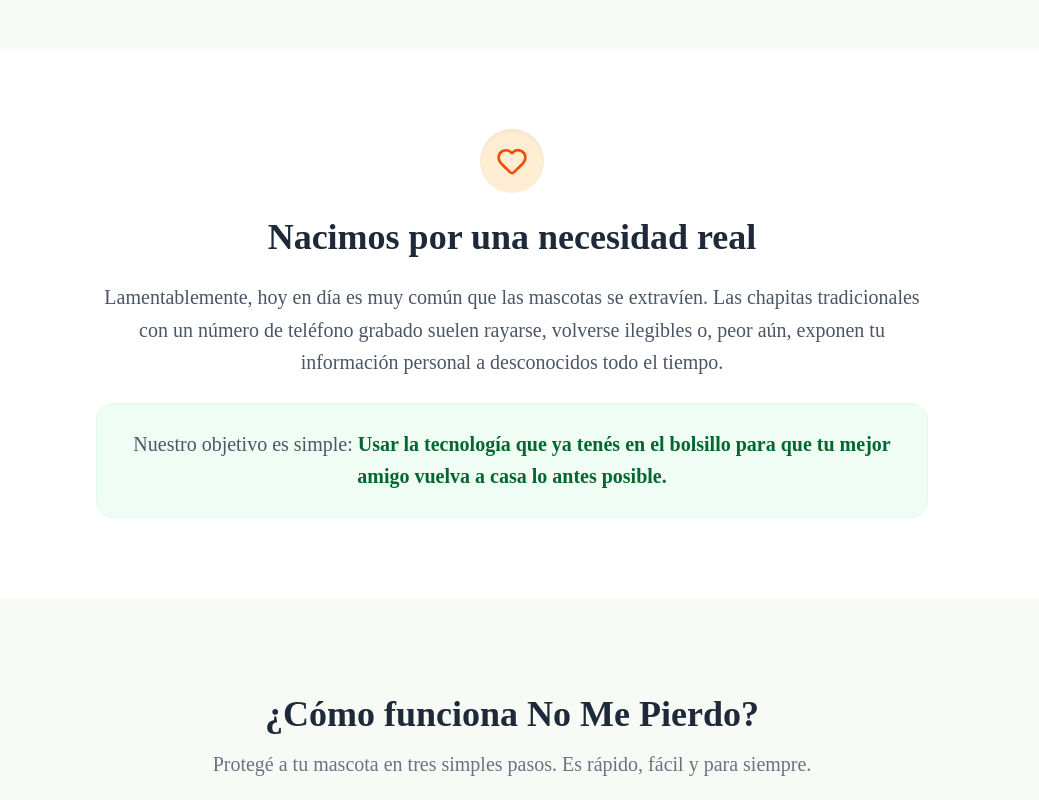
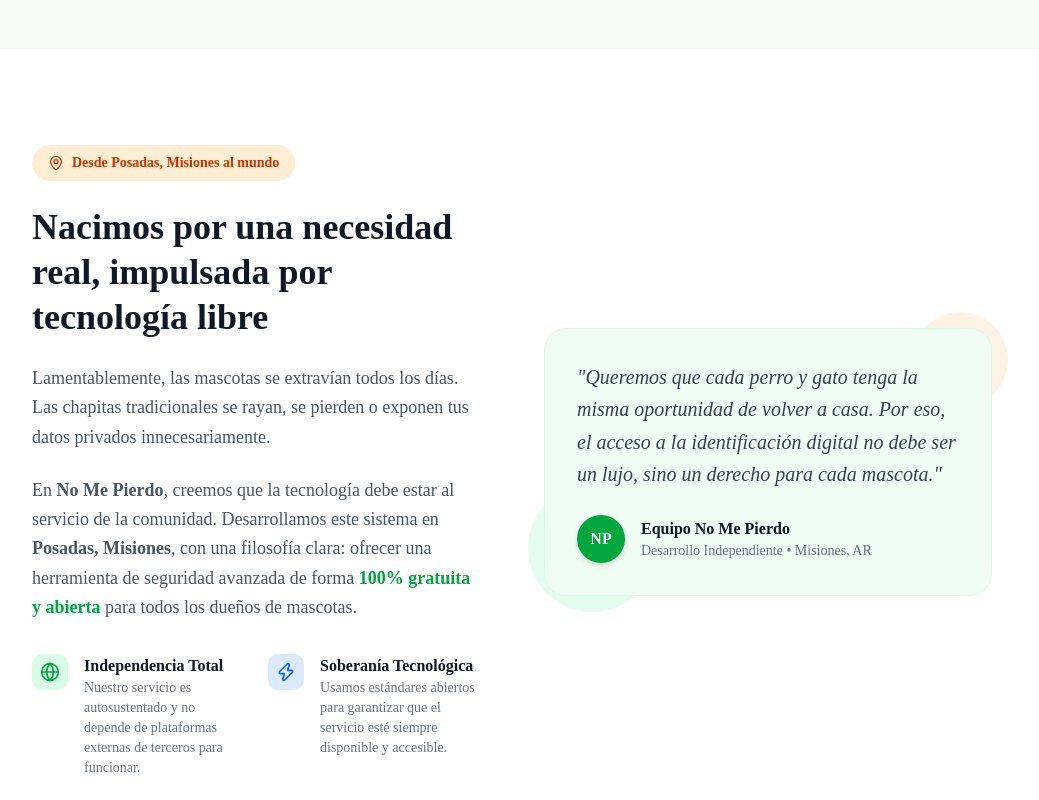
Before and after one commit to matiashr1991/nomepierdo, a Next.js app: page / in a window 1280 px wide. Shown: the part 740-1540 px from the top of the page, without its empty margins (128-1167 px from the left). Built offline with nearby package versions, Linux system fonts and the light colour scheme.

Commit message:
feat: enhance 'About Us' section with location and philosophy

```diff
--- a/src/app/page.tsx
+++ b/src/app/page.tsx
@@ -1,6 +1,6 @@
 import Link from "next/link";
 import Image from "next/image";
-import { Dog, QrCode, Smartphone, RefreshCw, ShieldCheck, Tag, Heart, Shield, Database, Clock, CheckCircle, UserPlus, FileDown } from "lucide-react";
+import { Dog, QrCode, Smartphone, RefreshCw, ShieldCheck, Tag, Heart, Shield, Database, Clock, CheckCircle, UserPlus, FileDown, MapPin, Globe, Zap } from "lucide-react";
 import { Logo } from "@/components/Logo";
 
 export default function Home() {
@@ -79,18 +79,64 @@
       </section>
 
       {/* Sobre Nosotros Section */}
-      <section className="py-20 bg-white">
-        <div className="max-w-4xl mx-auto px-4 sm:px-6 lg:px-8 text-center">
-          <div className="inline-flex items-center justify-center w-16 h-16 rounded-full bg-orange-100 text-orange-600 mb-6 shadow-inner">
-            <Heart className="w-8 h-8" />
+      <section className="py-24 bg-white">
+        <div className="max-w-5xl mx-auto px-4 sm:px-6 lg:px-8">
+          <div className="grid grid-cols-1 lg:grid-cols-2 gap-16 items-center">
+            <div>
+              <div className="inline-flex items-center px-4 py-2 rounded-full bg-orange-100 text-orange-700 font-bold text-sm mb-6">
+                <MapPin className="w-4 h-4 mr-2" />
+                Desde Posadas, Misiones al mundo
+              </div>
+              <h2 className="text-4xl font-extrabold text-gray-900 mb-6 leading-tight">Nacimos por una necesidad real, impulsada por tecnología libre</h2>
+              <p className="text-lg text-gray-600 leading-relaxed mb-6">
+                Lamentablemente, las mascotas se extravían todos los días. Las chapitas tradicionales se rayan, se pierden o exponen tus datos privados innecesariamente.
+              </p>
+              <p className="text-lg text-gray-600 leading-relaxed mb-8">
+                En <strong>No Me Pierdo</strong>, creemos que la tecnología debe estar al servicio de la comunidad. Desarrollamos este sistema en <strong>Posadas, Misiones</strong>, con una filosofía clara: ofrecer una herramienta de seguridad avanzada de forma <span className="text-green-600 font-bold">100% gratuita y abierta</span> para todos los dueños de mascotas.
+              </p>
+
+              <div className="grid grid-cols-1 sm:grid-cols-2 gap-6">
+                <div className="flex items-start">
+                  <div className="bg-green-100 p-2 rounded-lg mr-4">
+                    <Globe className="w-5 h-5 text-green-600" />
+                  </div>
+                  <div>
+                    <h4 className="font-bold text-gray-900">Independencia Total</h4>
+                    <p className="text-sm text-gray-500">Nuestro servicio es autosustentado y no depende de plataformas externas de terceros para funcionar.</p>
+                  </div>
+                </div>
+                <div className="flex items-start">
+                  <div className="bg-blue-100 p-2 rounded-lg mr-4">
+                    <Zap className="w-5 h-5 text-blue-600" />
+                  </div>
+                  <div>
+                    <h4 className="font-bold text-gray-900">Soberanía Tecnológica</h4>
+                    <p className="text-sm text-gray-500">Usamos estándares abiertos para garantizar que el servicio esté siempre disponible y accesible.</p>
+                  </div>
+                </div>
+              </div>
+            </div>
+
+            <div className="relative">
+              <div className="bg-green-50 rounded-3xl p-8 border border-green-100 relative z-10">
+                <blockquote className="text-xl italic text-gray-700 leading-relaxed mb-6">
+                  "Queremos que cada perro y gato tenga la misma oportunidad de volver a casa. Por eso, el acceso a la identificación digital no debe ser un lujo, sino un derecho para cada mascota."
+                </blockquote>
+                <div className="flex items-center">
+                  <div className="w-12 h-12 bg-green-600 rounded-full flex items-center justify-center text-white font-bold mr-4 shadow-md">
+                    NP
+                  </div>
+                  <div>
+                    <p className="font-bold text-gray-900">Equipo No Me Pierdo</p>
+                    <p className="text-sm text-gray-500">Desarrollo Independiente • Misiones, AR</p>
+                  </div>
+                </div>
+              </div>
+              {/* Decorative elements */}
+              <div className="absolute -top-4 -right-4 w-24 h-24 bg-orange-400 rounded-full opacity-10 -z-0"></div>
+              <div className="absolute -bottom-4 -left-4 w-32 h-32 bg-green-400 rounded-full opacity-10 -z-0"></div>
+            </div>
           </div>
-          <h2 className="text-3xl md:text-4xl font-extrabold text-gray-800 mb-6">Nacimos por una necesidad real</h2>
-          <p className="text-xl text-gray-600 leading-relaxed mb-6">
-            Lamentablemente, hoy en día es muy común que las mascotas se extravíen. Las chapitas tradicionales con un número de teléfono grabado suelen rayarse, volverse ilegibles o, peor aún, exponen tu información personal a desconocidos todo el tiempo.
-          </p>
-          <p className="text-xl text-gray-600 leading-relaxed font-medium bg-green-50 p-6 rounded-2xl border border-green-100">
-            Nuestro objetivo es simple: <strong className="text-green-800">Usar la tecnología que ya tenés en el bolsillo para que tu mejor amigo vuelva a casa lo antes posible.</strong>
-          </p>
         </div>
       </section>
 
```
